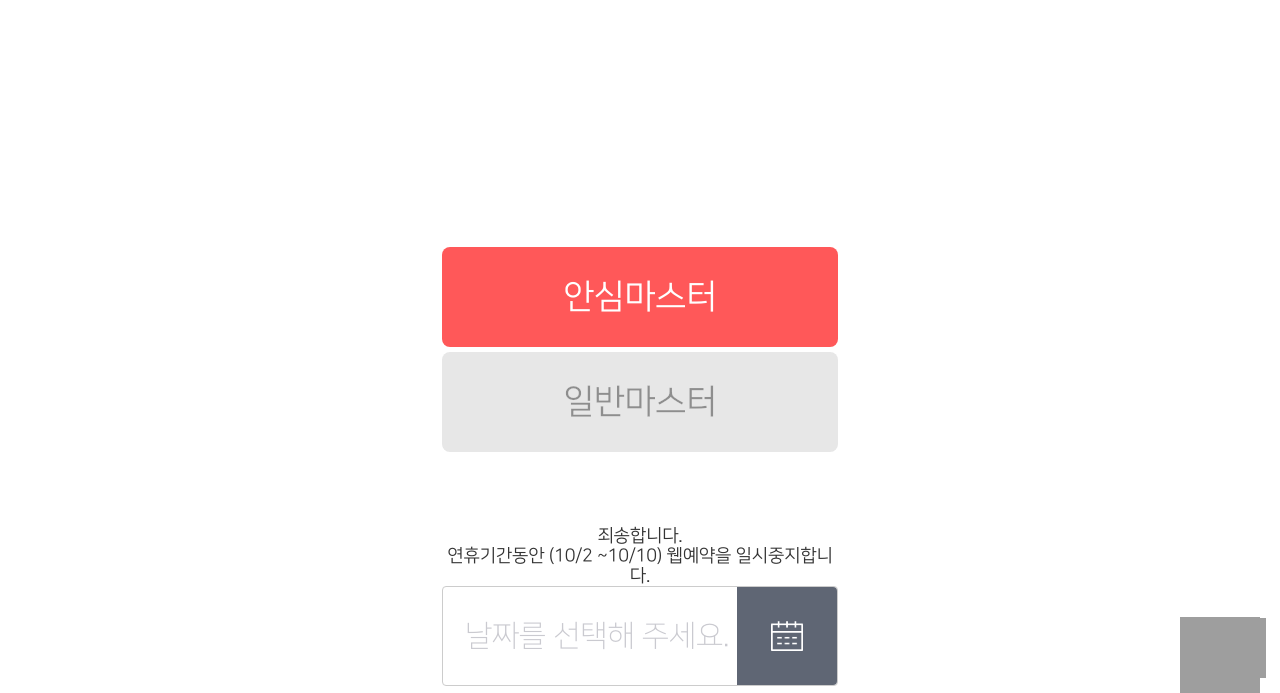
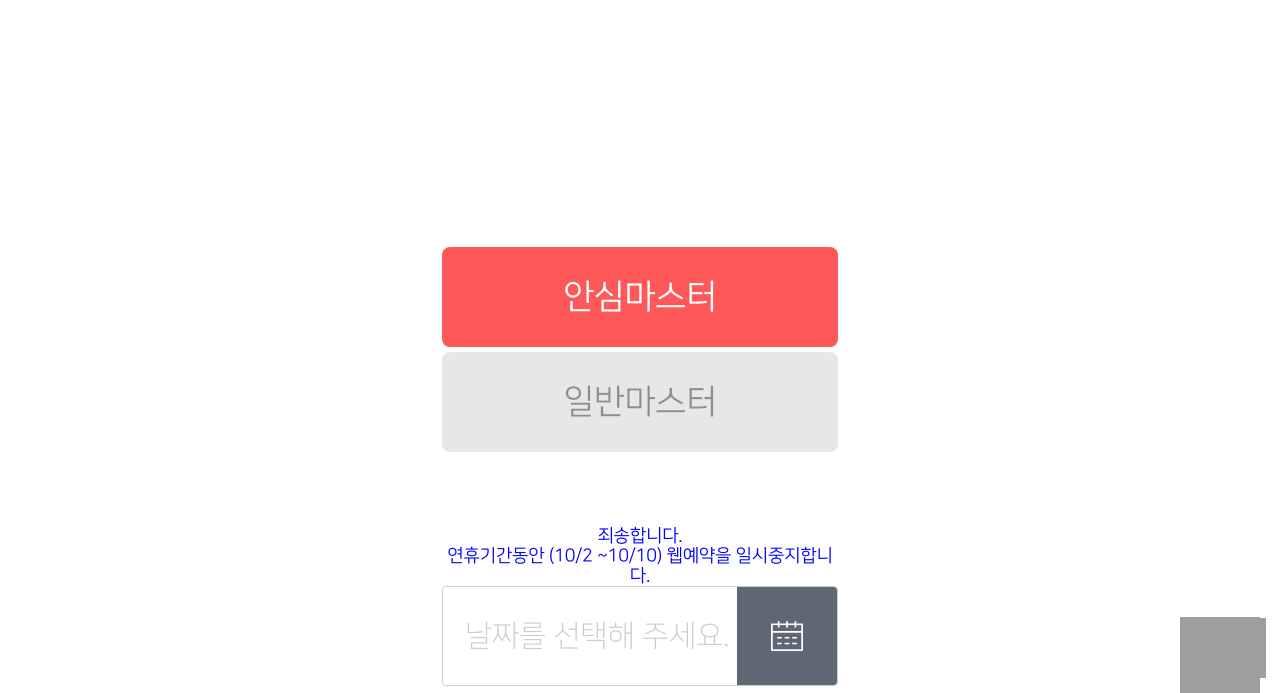
Before and after one commit to todhm/homemasterweb, a website: page nreserv.html in a window 1280 px wide. Shown: the part 83-776 px from the top of the page. Drawn offline with Linux system fonts and the light colour scheme; no server answers; grey boxes are pictures that could not be loaded; a script that the page names is missing.

Commit message:
change color of choosuk noti

```diff
--- a/css/new_reserv.css
+++ b/css/new_reserv.css
@@ -17,6 +17,9 @@ h1,h2,h3,h4,h5,h6,p{
 	font-family: 'NanumSquareOTFB';
 	margin: 0;
 	padding: 0;
+}
+.choosuk-noti{
+    color:blue;
 }
 input,textarea{
 	font-weight: 400!important;
--- a/nreserv.html
+++ b/nreserv.html
@@ -181,7 +181,7 @@ height="0" width="0" style="display:none;visibility:hidden"></iframe></noscript>
             </div>
 			<div id="div-date" class="row div-title input-group">
 				<h3></h3>
-                <div><h4>죄송합니다. <br>연휴기간동안 (10/2 ~10/10) 웹예약을 일시중지합니다.</h4></div>
+                <div><h4 class="choosuk-noti">죄송합니다. <br>연휴기간동안 (10/2 ~10/10) 웹예약을 일시중지합니다.</h4></div>
 				<div id="div-input-date">
 					<input id="input-date" class="form-control dateinput" name="datepicker" placeholder="날짜를 선택해 주세요." type="text" readonly="readonly">
 					<span id="input-date-addon" class="input-group-addon">
```
